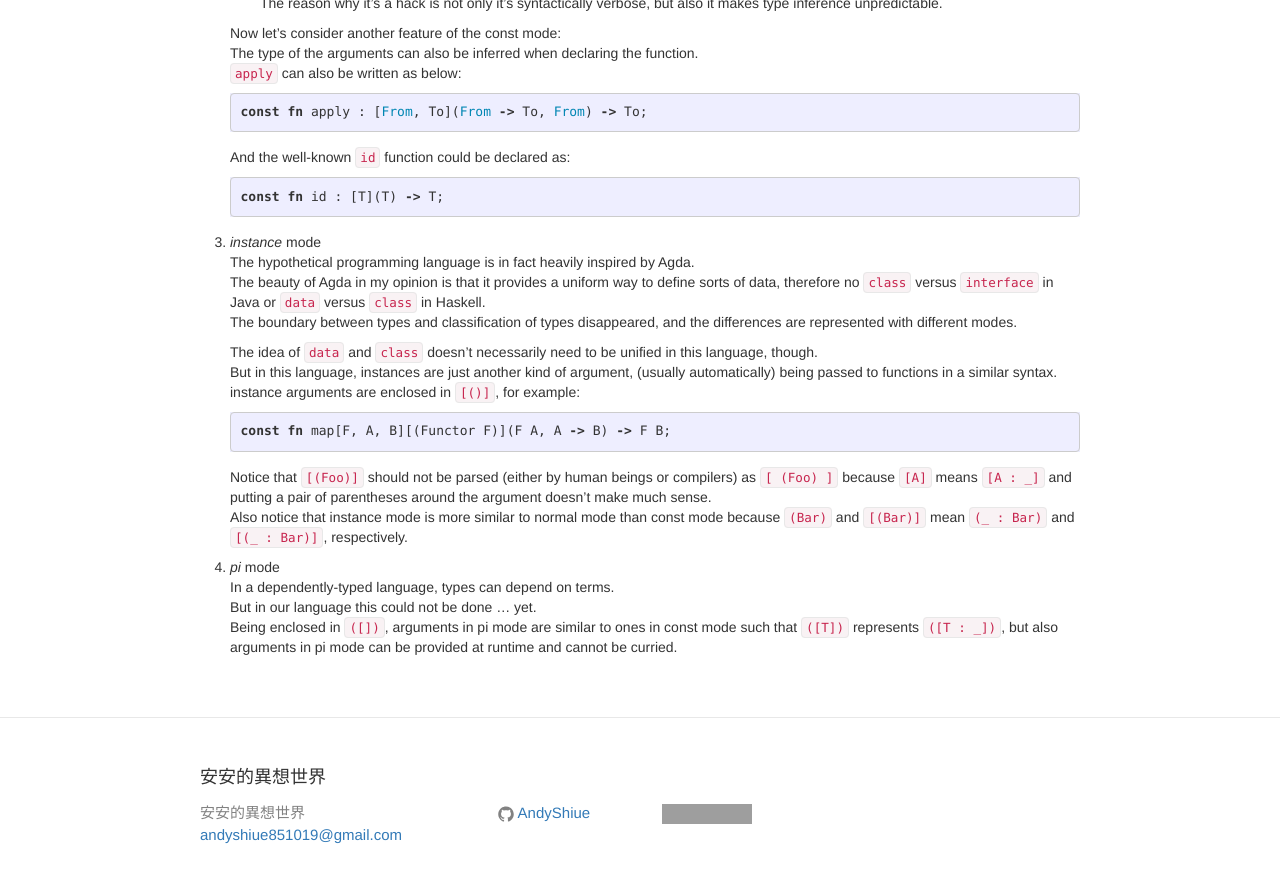
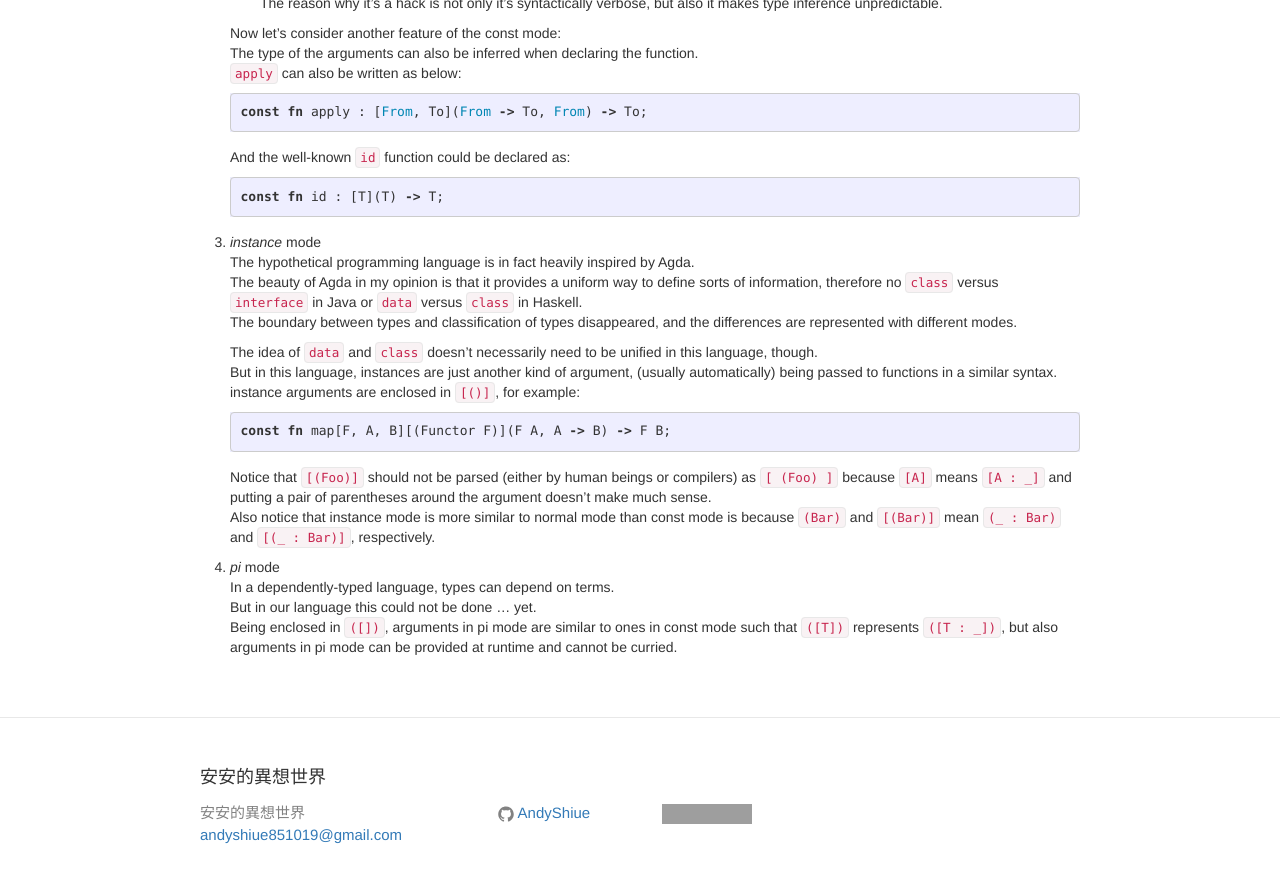
Before and after one commit to AndyShiue/AndyShiue.github.io, a Jekyll site: the page built from _posts/2016-05-01-modes.md, in a window 1280 px wide and 900 px high, scrolled down 3004 px. Shown: the top 883 px of the window. Built offline with Jekyll 4.4.1, drawn with Linux system fonts in a browser that asks for light colours; comment, search, counter and statistics services are not loaded; grey boxes are pictures that could not be loaded.

Commit message:
Fix article

````diff
--- a/_posts/2016-05-01-modes.md
+++ b/_posts/2016-05-01-modes.md
@@ -175,7 +175,7 @@ In fact, I'm going to use only 2 kinds of delimiters, `()` and `[]`, preserving
 
 3. *instance* mode
    The hypothetical programming language is in fact heavily inspired by Agda.
-   The beauty of Agda in my opinion is that it provides a uniform way to define sorts of data, therefore no `class` versus `interface` in Java or `data` versus `class` in Haskell.
+   The beauty of Agda in my opinion is that it provides a uniform way to define sorts of information, therefore no `class` versus `interface` in Java or `data` versus `class` in Haskell.
    The boundary between types and classification of types disappeared, and the differences are represented with different modes.
 
    The idea of `data` and `class` doesn't necessarily need to be unified in this language, though.
@@ -187,7 +187,7 @@ In fact, I'm going to use only 2 kinds of delimiters, `()` and `[]`, preserving
    ```
 
    Notice that `[(Foo)]` should not be parsed (either by human beings or compilers) as `[ (Foo) ]` because `[A]` means `[A : _]` and putting a pair of parentheses around the argument doesn't make much sense.
-   Also notice that instance mode is more similar to normal mode than const mode because `(Bar)` and `[(Bar)]` mean `(_ : Bar)` and `[(_ : Bar)]`, respectively.
+   Also notice that instance mode is more similar to normal mode than const mode is because `(Bar)` and `[(Bar)]` mean `(_ : Bar)` and `[(_ : Bar)]`, respectively.
 
 4. *pi* mode
    In a dependently-typed language, types can depend on terms.
````
